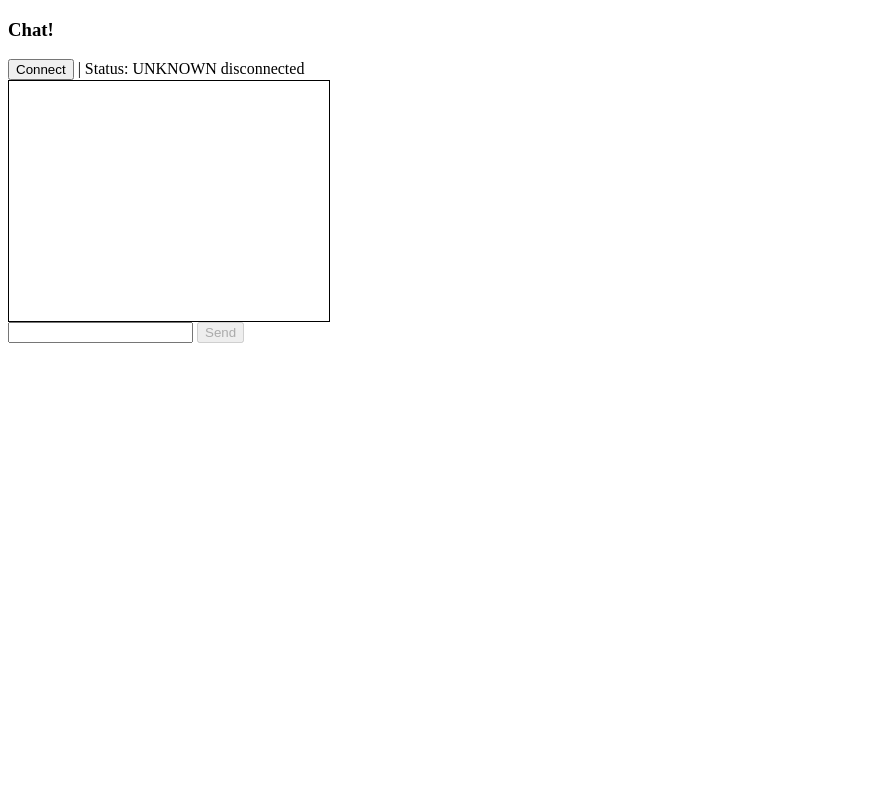
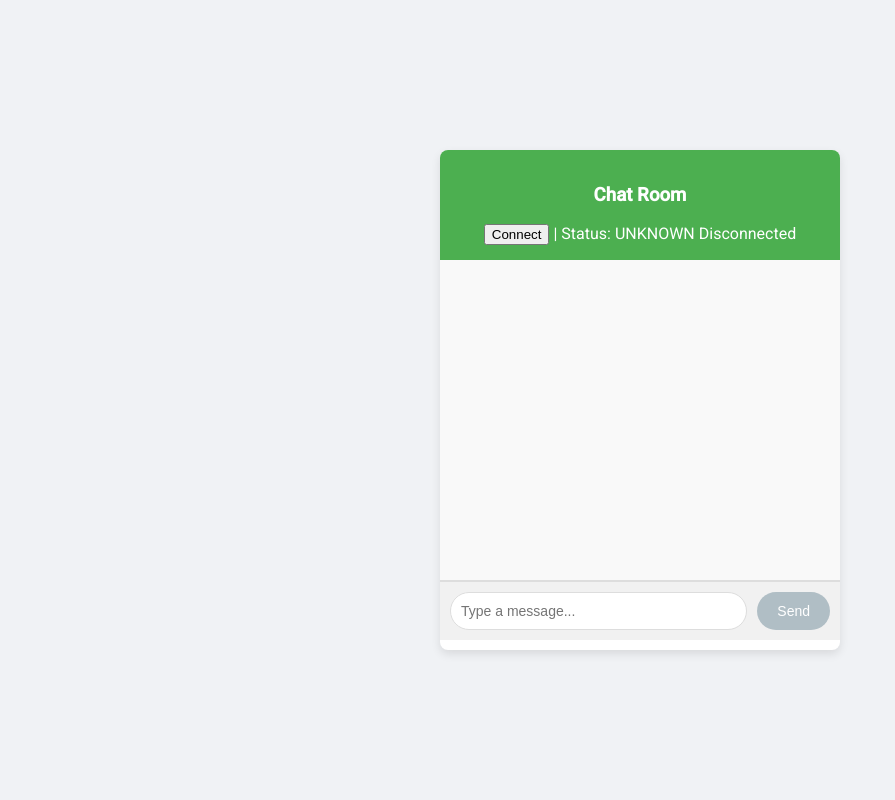
Before and after one commit to chaews0327/webchat, a Python web app: template webchat/template/index.html in a window 1280 px wide. Shown: the whole page, without its empty margins (0-895 px from the left). Run offline with Jinja, Linux system fonts and the light colour scheme; the template is opened without the code that fills it, so the values that code supplies are empty; some libraries are stand-ins or nearby versions.

Commit message:
Feat: UI Redesign

```diff
--- a/webchat/template/index.html
+++ b/webchat/template/index.html
@@ -1,13 +1,109 @@
 <!DOCTYPE html>
 <meta charset="utf-8" />
-<html>
+<html lang="en">
   <head>
-    <script src="http://ajax.googleapis.com/ajax/libs/jquery/2.1.4/jquery.min.js">
-    </script>
-    <script language="javascript" type="text/javascript">
+    <meta name="viewport" content="width=device-width, initial-scale=1.0">
+    <title>Chat Room</title>
+    <link href="https://fonts.googleapis.com/css2?family=Roboto:wght@400;500&display=swap" rel="stylesheet">
+    <style>
+      body {
+        font-family: 'Roboto', sans-serif;
+        background-color: #f0f2f5;
+        margin: 0;
+        padding: 0;
+        display: flex;
+        justify-content: center;
+        align-items: center;
+        height: 100vh;
+      }
+
+      .container {
+        width: 400px;
+        max-width: 100%;
+        background: #fff;
+        border-radius: 8px;
+        box-shadow: 0 4px 10px rgba(0, 0, 0, 0.1);
+        overflow: hidden;
+      }
+
+      .header {
+        background: #4caf50;
+        color: white;
+        padding: 15px;
+        text-align: center;
+      }
+
+      .chat-box {
+        height: 300px;
+        overflow-y: scroll;
+        padding: 10px;
+        border-bottom: 1px solid #ddd;
+        background-color: #f9f9f9;
+      }
+
+      .message {
+        margin-bottom: 10px;
+        padding: 8px;
+        background: #e1f5fe;
+        border-radius: 8px;
+        max-width: 80%;
+        margin-left: 10px;
+        margin-right: 10px;
+      }
+
+      .message-sent {
+        background: #c8e6c9;
+        align-self: flex-end;
+      }
+
+      .input-container {
+        display: flex;
+        padding: 10px;
+        background: #f1f1f1;
+        border-top: 1px solid #ddd;
+      }
+
+      #text {
+        flex: 1;
+        padding: 10px;
+        border-radius: 20px;
+        border: 1px solid #ddd;
+        font-size: 14px;
+        margin-right: 10px;
+      }
+
+      #send {
+        background-color: #4caf50;
+        color: white;
+        padding: 10px 20px;
+        border: none;
+        border-radius: 20px;
+        cursor: pointer;
+        font-size: 14px;
+      }
+
+      #send:disabled {
+        background-color: #b0bec5;
+        cursor: not-allowed;
+      }
+
+      .status {
+        font-size: 12px;
+        color: #888;
+        margin-top: 10px;
+      }
+
+      .status span {
+        color: #4caf50;
+        font-weight: bold;
+      }
+    </style>
+    <script src="https://ajax.googleapis.com/ajax/libs/jquery/2.1.4/jquery.min.js"></script>
+    <script>
       $(function() {
         var conn = null;
         var name = "UNKNOWN";
+
         function log(msg) {
           var control = $('#log');
           var date = new Date();
@@ -15,63 +111,67 @@
           control.html(control.html() + date_prompt + msg + '<br/>');
           control.scrollTop(control.scrollTop() + 1000);
         }
+
         function connect() {
           disconnect();
-         var wsUri = (window.location.protocol=='https:'&&'wss://'||'ws://')+window.location.host;
+          var wsUri = (window.location.protocol=='https:' && 'wss://' || 'ws://') + window.location.host;
           conn = new WebSocket(wsUri);
-         //log('Connecting...');
+
           conn.onopen = function() {
-           //log('Connected.');
             update_ui();
           };
+
           conn.onmessage = function(e) {
             var data = JSON.parse(e.data);
             switch (data.action) {
-             case  'connect':
+              case 'connect':
                 name = data.name;
                 log('Connected as ' + name);
                 update_ui();
                 break;
-             case  'disconnect':
+              case 'disconnect':
                 name = data.name;
                 log('Disconnected ' + name);
                 update_ui();
                 break;
               case 'join':
-               log('Joined ' + data.name);
+                log(data.name + ' has joined the chat');
                 break;
               case 'sent':
                 log(data.name + ': ' + data.message);
                 break;
             }
           };
+
           conn.onclose = function() {
             log('Disconnected.');
             conn = null;
             update_ui();
           };
         }
+
         function disconnect() {
           if (conn != null) {
-           //log('Disconnecting...');
             conn.close();
             conn = null;
             name = 'UNKNOWN';
             update_ui();
           }
         }
+
         function update_ui() {
           if (conn == null) {
-           $('#status').text('disconnected');
+            $('#status').text('Disconnected');
             $('#connect').html('Connect');
             $('#send').prop("disabled", true);
           } else {
-           $('#status').text('connected (' + conn.protocol + ')');
+            $('#status').text('Connected');
             $('#connect').html('Disconnect');
             $('#send').prop("disabled", false);
           }
           $('#name').text(name);
         }
+
         $('#connect').on('click', function() {
           if (conn == null) {
             connect();
@@ -81,14 +181,15 @@
           update_ui();
           return false;
         });
+
         $('#send').on('click', function() {
           var text = $('#text').val();
-         // log('Sending: ' + text);
           log(text);
           conn.send(text);
           $('#text').val('').focus();
           return false;
         });
+
         $('#text').on('keyup', function(e) {
           if (e.keyCode === 13) {
             $('#send').click();
@@ -99,18 +200,19 @@
     </script>
   </head>
   <body>
-    <h3>Chat!</h3>
+    <div class="container">
+      <div class="header">
+        <h3>Chat Room</h3>
         <div>
-      <button id="connect">Connect</button>&nbsp;|&nbsp;Status:
-      <span id="name">UNKNOWN</span>
-      <span id="status">disconnected</span>
+          <button id="connect">Connect</button> | Status: <span id="name">UNKNOWN</span> <span id="status">Disconnected</span>
         </div>
-    <div id="log"
-         style="width:20em;height:15em;overflow:auto;border:1px solid black">
       </div>
-    <form id="chatform" onsubmit="return false;">
-      <input id="text" type="text" />
-      <input id="send" type="button" value="Send" disabled/>
-    </form>
+      <div class="chat-box" id="log"></div>
+      <div class="input-container">
+        <input id="text" type="text" placeholder="Type a message..." />
+        <button id="send" type="button" disabled>Send</button>
+      </div>
+      <div class="status" id="status"></div>
+    </div>
   </body>
 </html>
```
Lines whose indentation alone changed are shown as unchanged.
